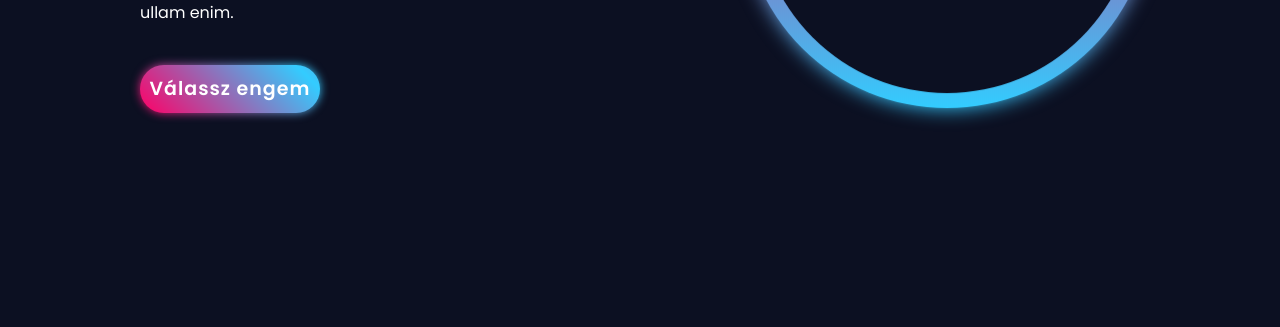
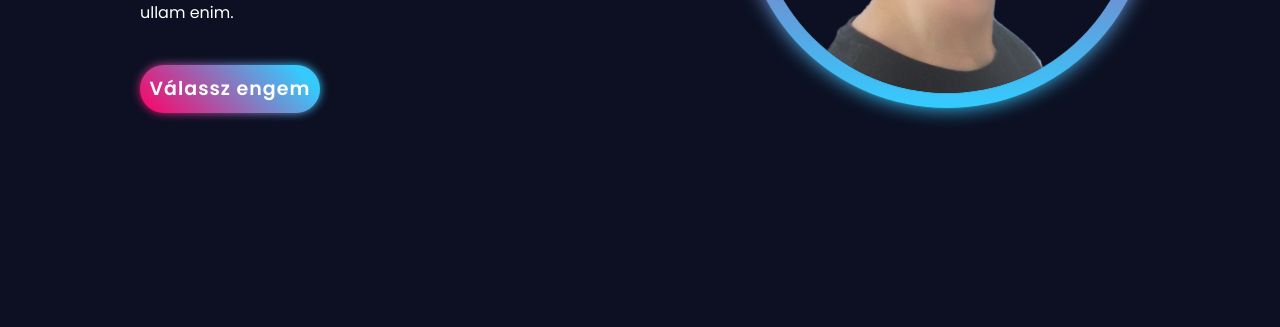
Before and after one commit to Mammamia0/Mammamia.github.io, a plain HTML site: page index.html in a window 1280 px wide. Shown: the part 473-800 px from the top of the page. Drawn offline with nearby package versions, Linux system fonts and the light colour scheme.

Commit message:
Update index.html

```diff
--- a/index.html
+++ b/index.html
@@ -42,7 +42,7 @@
                 <span></span>
                 <span></span>
                 <div class="image">
-                    <img src="home.png" alt="">
+                    <img src="home_me.png" alt="">
                 </div>
             </div>
         </div>
```
